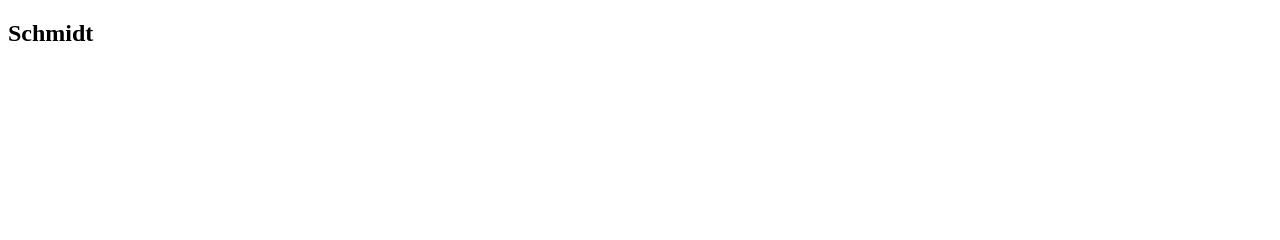
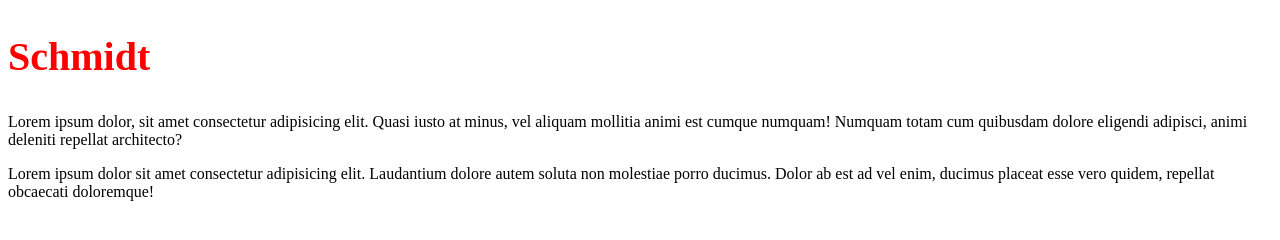
Before and after one commit to SchmidtMarty/schmidt111, a plain HTML site: page index.html in a window 1280 px wide. Drawn offline with Linux system fonts and the light colour scheme.

Commit message:
červena barva

```diff
--- a/css/style.css
+++ b/css/style.css
@@ -0,0 +1,4 @@
+h2 {
+    color: red;
+    font-size: 40px;
+}
--- a/index.html
+++ b/index.html
@@ -2,8 +2,15 @@
 <html>
 <head>
     <meta charset="utf-8">
+    <link rel="stylesheet" href="./css/style.css">
 </head>
 <body>
     <h2>Schmidt</h2>
+    <p>Lorem ipsum dolor, sit amet consectetur adipisicing elit. Quasi iusto at minus, vel aliquam mollitia animi est
+        cumque numquam! Numquam totam cum quibusdam dolore eligendi adipisci, animi deleniti repellat architecto?</p>
+
+    <p>Lorem ipsum dolor sit amet consectetur adipisicing elit. Laudantium dolore autem soluta non molestiae porro
+        ducimus. Dolor ab est ad vel enim, ducimus placeat esse vero quidem, repellat obcaecati doloremque!</p>
+
 </body>
 </html>
```
